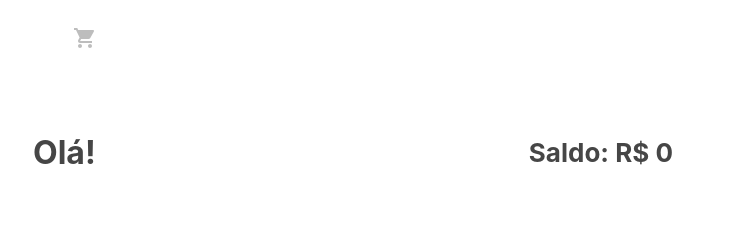
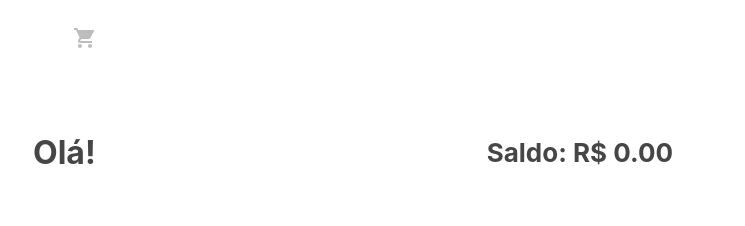
Before and after one commit to thalya-codes/curso-react-gerenciamento-de-estados-globais-com-context-api, a React (Create React App) app: page /feira in a window 1280 px wide. Shown: the top 226 px of the page, without its empty margins (287-1032 px from the left). Built offline with nearby package versions, Linux system fonts and the light colour scheme.

Commit message:
formata valor do saldo

```diff
--- a/src/pages/Carrinho/index.js
+++ b/src/pages/Carrinho/index.js
@@ -58,7 +58,7 @@ function Carrinho() {
           </div>
           <div>
             <h2> Saldo: </h2>
-            <span> R$ {saldo}</span>
+            <span> R$ {Number(saldo).toFixed(2)}</span>
           </div>
           <div>
             <h2> Saldo Total: </h2>
--- a/src/pages/Feira/index.js
+++ b/src/pages/Feira/index.js
@@ -14,7 +14,7 @@ function Feira() {
       <Header>
         <div>
           <h2> Olá! {nome}</h2>
-          <h3> Saldo: R$ {saldo}</h3>
+          <h3> Saldo: R$ {Number(saldo).toFixed(2)}</h3>
         </div>
         <p>Encontre os melhores produtos orgânicos!</p>
       </Header>
```
